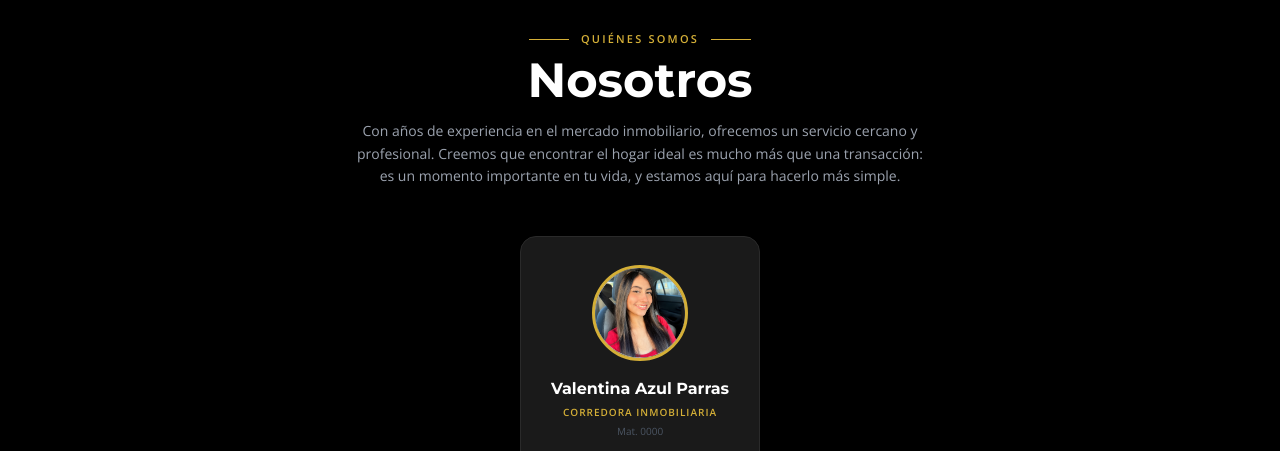
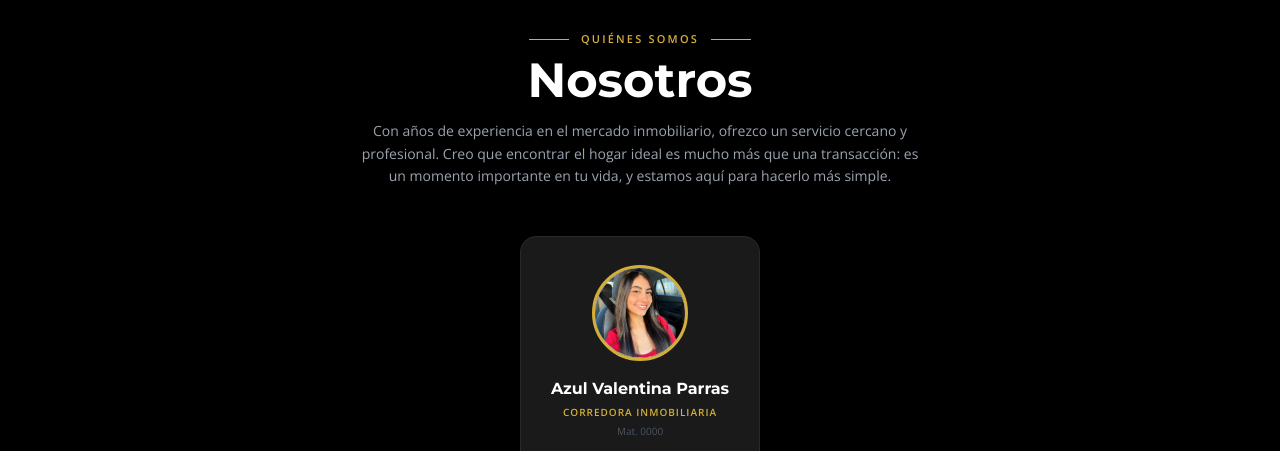
Before and after one commit to ponce15nicolas/parras2, a React (Vite) app: page / in a window 1280 px wide. Shown: the part 1660-2111 px from the top of the page. Built offline with nearby package versions, Linux system fonts and the light colour scheme.

Commit message:
fixed name

```diff
--- a/src/components/Nosotros.jsx
+++ b/src/components/Nosotros.jsx
@@ -1,15 +1,15 @@
 export default function Nosotros() {
   const textos = [
-    "Somos una inmobiliaria comprometida con brindarte la mejor experiencia en la compra, venta y alquiler de propiedades. Nuestro trabajo se basa en la confianza, la transparencia y el trato personalizado, acompañándote en cada etapa del proceso con dedicación y profesionalismo.",
-    "Con años de experiencia en el mercado inmobiliario, ofrecemos un servicio cercano y profesional. Creemos que encontrar el hogar ideal es mucho más que una transacción: es un momento importante en tu vida, y estamos aquí para hacerlo más simple.",
-    "Nuestra misión es conectar personas con propiedades que se adapten a sus necesidades y posibilidades. Trabajamos con honestidad, compromiso y vocación de servicio para que cada operación sea una experiencia positiva y segura.",
+    "Corredora inmobiliaria comprometida con brindarte la mejor experiencia en la compra, venta y alquiler de propiedades. Mi trabajo se basa en la confianza, la transparencia y el trato personalizado, acompañándote en cada etapa del proceso con dedicación y profesionalismo.",
+    "Con años de experiencia en el mercado inmobiliario, ofrezco un servicio cercano y profesional. Creo que encontrar el hogar ideal es mucho más que una transacción: es un momento importante en tu vida, y estamos aquí para hacerlo más simple.",
+    "Mi misión es conectar personas con propiedades que se adapten a sus necesidades y posibilidades. Trabajo con honestidad, compromiso y vocación de servicio para que cada operación sea una experiencia positiva y segura.",
   ]
 
   const texto = textos[Math.floor(Math.random() * textos.length)]
 
   const agentes = [
     {
-      nombre: 'Valentina Azul Parras',
+      nombre: 'Azul Valentina Parras',
       rol: 'Corredora Inmobiliaria',
       mat: 'Mat. 0000',
       tel: '+54 9 3794 655615',
```
